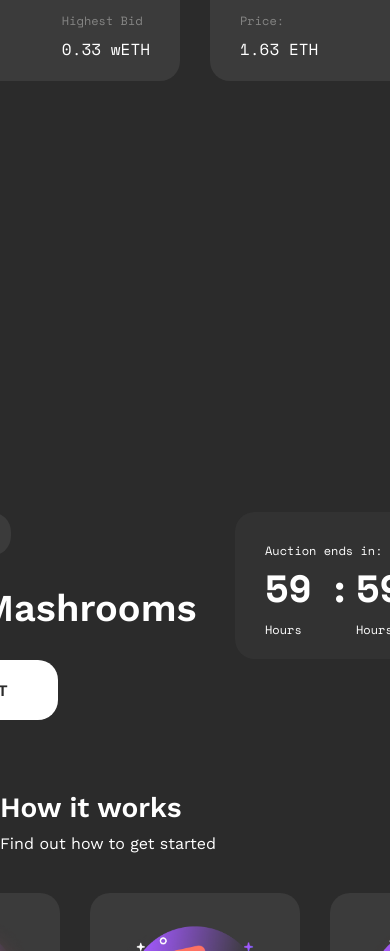
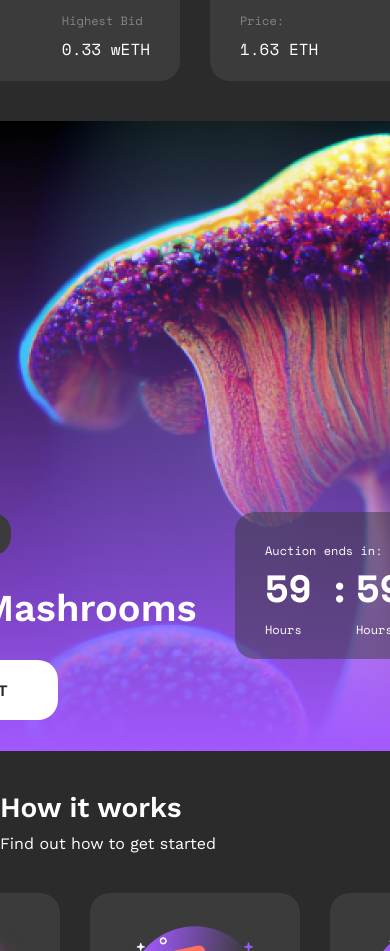
Before and after one commit to Yushba/NFT-Marketplace, a plain HTML site: page index.html in a window 390 px wide. Shown: the part 2980-3931 px from the top of the page. Drawn offline with nearby package versions, Linux system fonts and the light colour scheme; the site is published under a folder, as on GitHub Pages, so addresses that start at the root find nothing.

Commit message:
main.css

```diff
--- a/main.css
+++ b/main.css
@@ -1055,7 +1055,7 @@ body {
   display: flex;
   justify-content: center;
   align-items: center;
-  background: url(/img/highlight/NFTHighlight.png);
+  background: url(img/highlight/NFTHighlight.png);
   background-position: center center;
   background-size: cover;
   background-repeat: no-repeat;
@@ -1077,7 +1077,7 @@ body {
   .highlight {
     max-width: 834px;
     max-height: 630px;
-    background: url(/img/highlight/NFTHighlight-tablet.png);
+    background: url(img/highlight/NFTHighlight-tablet.png);
   }
 }
 @media all and (max-width: 375px) {
```
